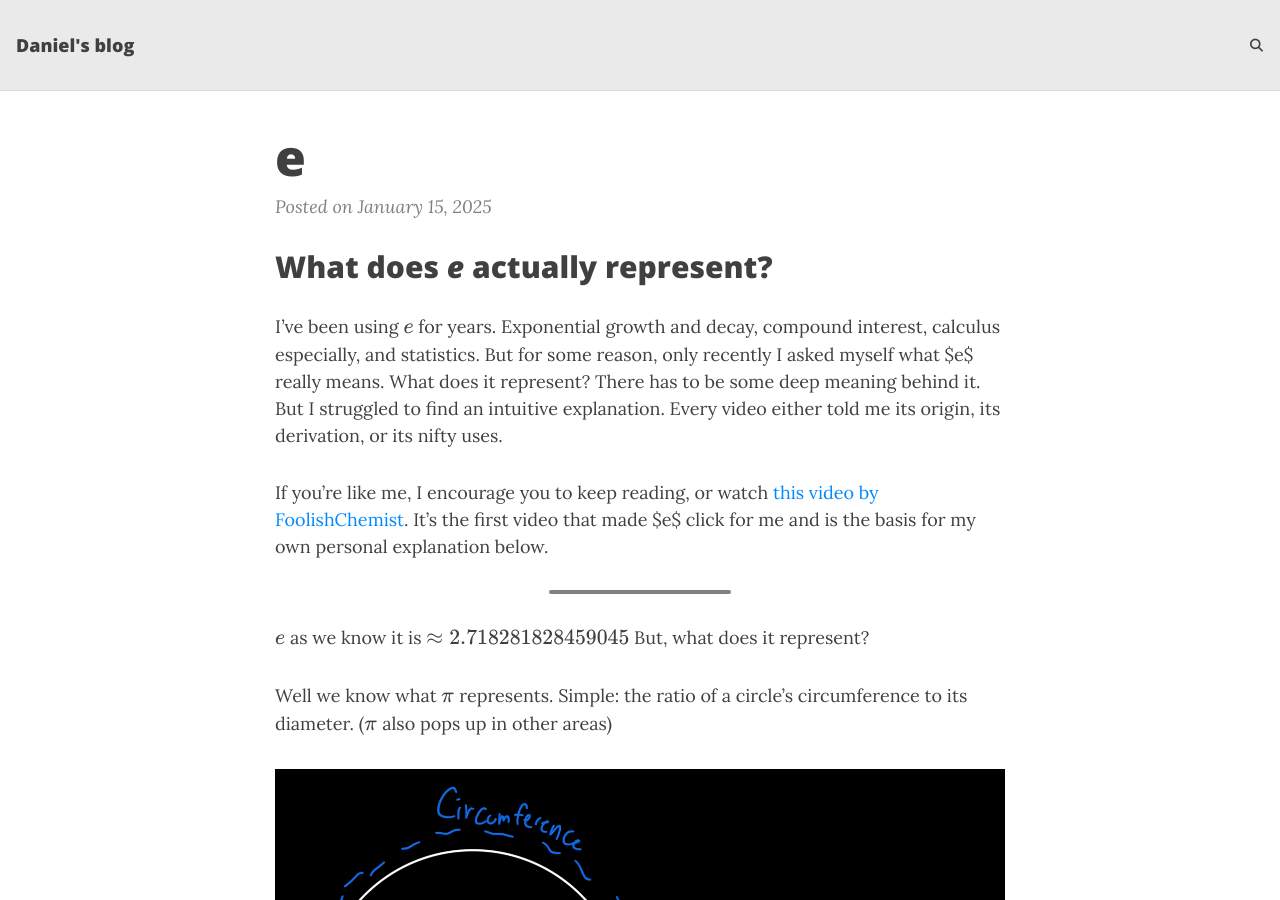
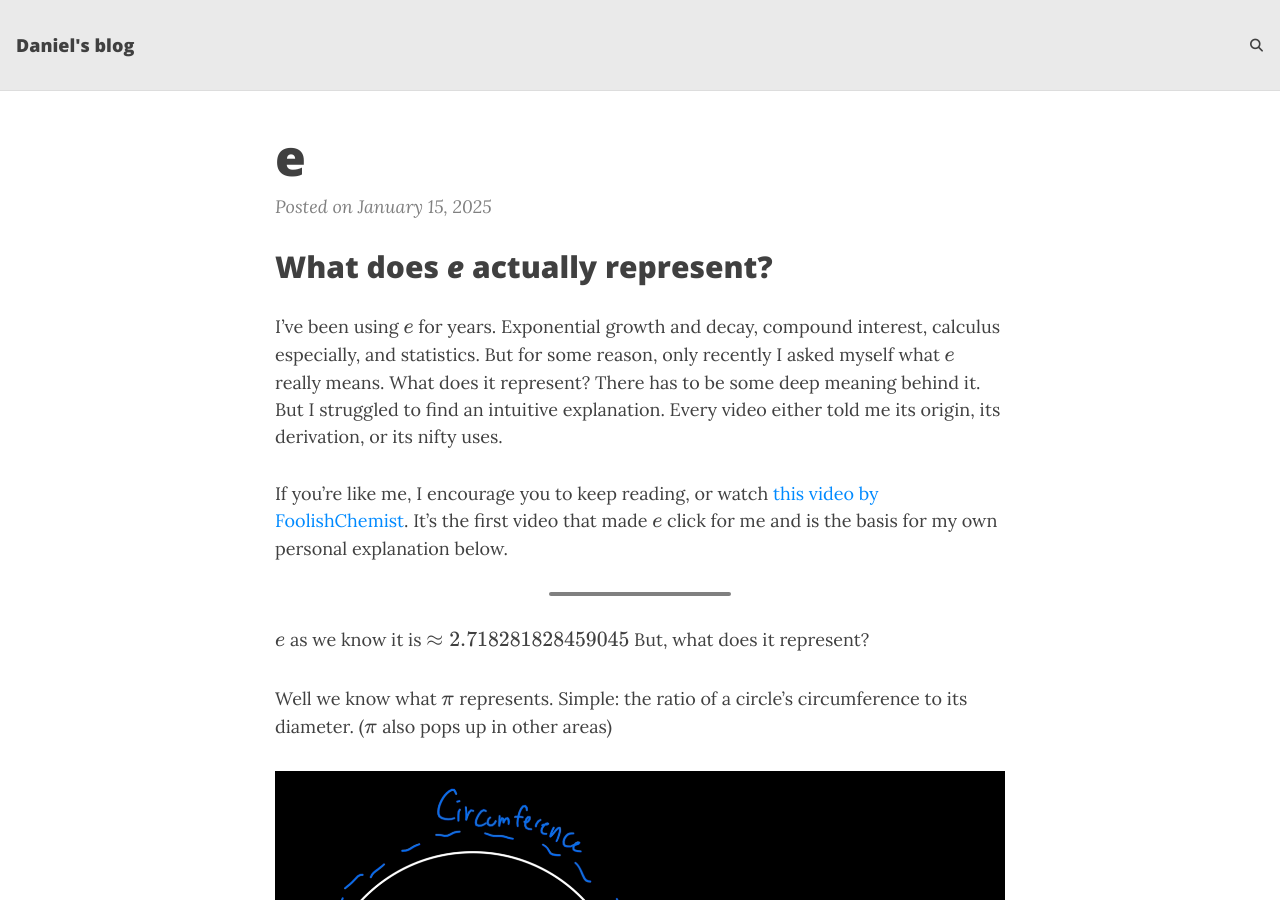
Before and after one commit to danielv012/Blog, a Jekyll site: the page built from _posts/2025-01-15-e.markdown, in a window 1280 px wide and 900 px high. Built offline with Jekyll 4.4.1, drawn with Linux system fonts in a browser that asks for light colours; nearby versions of some CDN libraries; comment, search, counter and statistics services are not loaded.

Commit message:
Image not loading

```diff
--- a/_posts/2025-01-15-e.markdown
+++ b/_posts/2025-01-15-e.markdown
@@ -7,9 +7,9 @@
 ---
 ## What does *e* actually represent?
 
-I've been using $$e$$ for years. Exponential growth and decay, compound interest, calculus especially, and statistics. But for some reason, only recently I asked myself what $e$ really means. What does it represent? There has to be some deep meaning behind it. But I struggled to find an intuitive explanation. Every video either told me its origin, its derivation, or its nifty uses.
+I've been using $$e$$ for years. Exponential growth and decay, compound interest, calculus especially, and statistics. But for some reason, only recently I asked myself what $$e$$ really means. What does it represent? There has to be some deep meaning behind it. But I struggled to find an intuitive explanation. Every video either told me its origin, its derivation, or its nifty uses.
 
-If you're like me, I encourage you to keep reading, or watch [this video by FoolishChemist](https://www.youtube.com/watch?v=rBhJhD0ITuY). It's the first video that made $e$ click for me and is the basis for my own personal explanation below.
+If you're like me, I encourage you to keep reading, or watch [this video by FoolishChemist](https://www.youtube.com/watch?v=rBhJhD0ITuY). It's the first video that made $$e$$ click for me and is the basis for my own personal explanation below.
 
 ---
 
@@ -18,7 +18,7 @@
 
 Well we know what $$\pi$$ represents. Simple: the ratio of a circle's circumference to its diameter. ($$\pi$$ also pops up in other areas)
 
-![alt text](/assets/img/image-1.png)
+![alt text](/assets/img/image_pi.png)
 
 As far as I can tell it's just a physical relationship between two things in our universe that we express numerically in base-10. $$\pi$$ could be expressed in base-3 ($$\approx10.01021101$$) just the same. Aliens will know the same value, maybe they'll have a cooler name for it.
 
```
Also changed, not shown: .github/workflows/ci.yml (deleted), assets/img/image_pi.png (renamed from assets/img/image-1.png).
